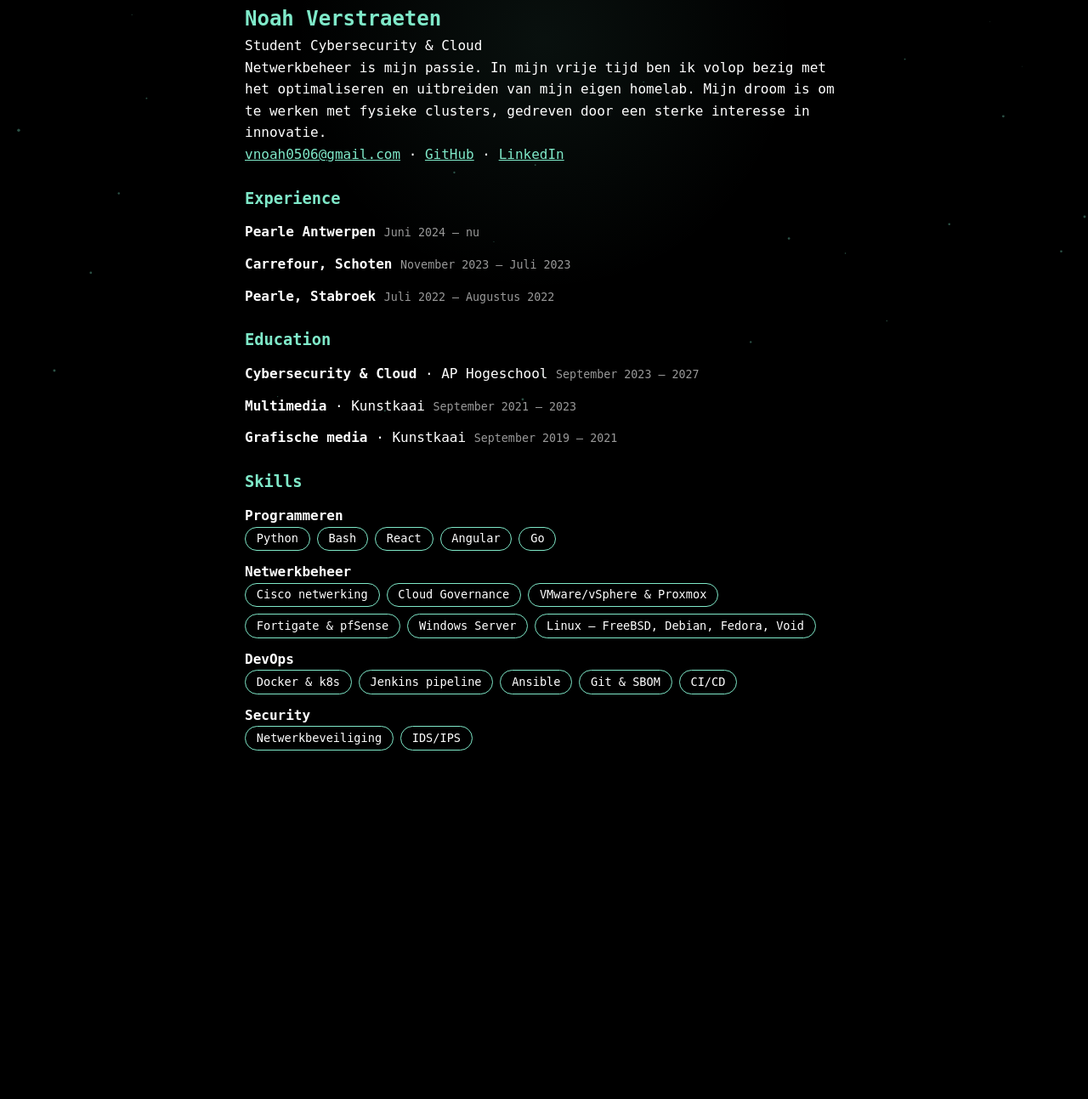
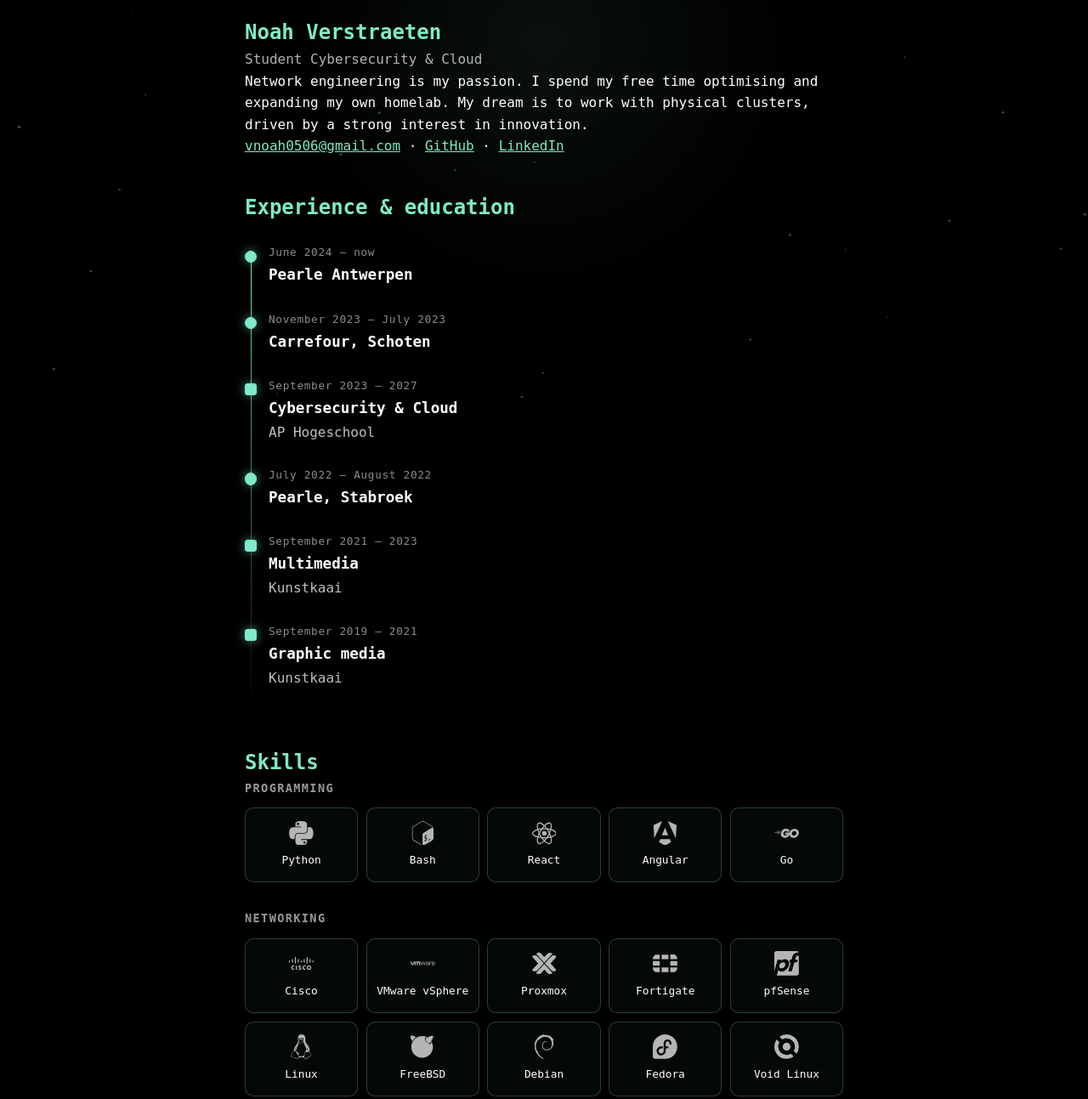
Before and after one commit to Noah-school/Portfolio-, an Astro site: page /cv in a window 1280 px wide. Shown: the part 271-1564 px from the top of the page at 85% size. Before the commit the page ends 1218 px from the top, so only its background shows below. Built offline with nearby package versions, Linux system fonts and the light colour scheme; Astro itself is replaced by a stand-in of ours.

Commit message:
Translate site to English; add timeline, tech icon grid and contact call to action

```diff
--- a/package.json
+++ b/package.json
@@ -8,6 +8,7 @@
     "preview": "astro preview"
   },
   "dependencies": {
-    "astro": "^7.4.2"
+    "astro": "^7.4.2",
+    "simple-icons": "^16.35.0"
   }
 }
--- /dev/null
+++ b/src/components/TechGrid.astro
@@ -0,0 +1,48 @@
+---
+import * as si from "simple-icons";
+import cv from "../data/cv.json";
+
+const icons = si as unknown as Record<string, { path: string }>;
+---
+{cv.skills.map(g => (
+  <div class="group reveal">
+    <h3>{g.group}</h3>
+    <ul>
+      {g.items.map(item => {
+        const icon = "icon" in item ? icons[item.icon] : undefined;
+        return (
+          <li class:list={{ plain: !icon }}>
+            {icon && <svg viewBox="0 0 24 24" fill="currentColor" aria-hidden="true"><path d={icon.path} /></svg>}
+            <span>{item.name}</span>
+          </li>
+        );
+      })}
+    </ul>
+  </div>
+))}
+
+<style>
+  .group { margin-bottom: 2rem; }
+  h3 { font-size: .85rem; text-transform: uppercase; letter-spacing: .1em; opacity: .6; margin-bottom: .75rem; }
+  ul { list-style: none; padding: 0; display: grid; grid-template-columns: repeat(auto-fill, minmax(7.5rem, 1fr)); gap: .6rem; }
+  li {
+    display: flex;
+    flex-direction: column;
+    align-items: center;
+    justify-content: center;
+    gap: .5rem;
+    min-height: 5.5rem;
+    padding: .75rem .5rem;
+    border: 1px solid rgba(127, 233, 201, .25);
+    border-radius: 10px;
+    background: rgba(127, 233, 201, .03);
+    text-align: center;
+    font-size: .8rem;
+    transition: transform .3s, border-color .3s, background .3s, color .3s;
+  }
+  li svg { width: 1.8rem; height: 1.8rem; opacity: .7; transition: opacity .3s, color .3s; }
+  li:hover { transform: translateY(-4px); border-color: var(--accent); background: rgba(127, 233, 201, .08); color: var(--accent); }
+  li:hover svg { opacity: 1; color: var(--accent); }
+  li.plain { min-height: 3rem; opacity: .75; }
+  @media (prefers-reduced-motion: reduce) { li:hover { transform: none; } }
+</style>
--- /dev/null
+++ b/src/components/Timeline.astro
@@ -0,0 +1,45 @@
+---
+import cv from "../data/cv.json";
+
+const entries = [...cv.timeline].sort((a, b) => b.start.localeCompare(a.start));
+---
+<ol class="timeline">
+  {entries.map((e, i) => (
+    <li class={`reveal ${e.type}`} style={`transition-delay:${i * 80}ms`}>
+      <span class="dot" aria-hidden="true"></span>
+      <span class="period">{e.period}</span>
+      <strong>{e.title}</strong>
+      {"place" in e && <span class="place">{e.place}</span>}
+    </li>
+  ))}
+</ol>
+
+<style>
+  .timeline { list-style: none; padding: 0 0 0 1.75rem; position: relative; margin: 1.5rem 0; }
+  .timeline::before {
+    content: "";
+    position: absolute;
+    left: .45rem;
+    top: .5rem;
+    bottom: .5rem;
+    width: 1px;
+    background: linear-gradient(var(--accent), transparent);
+  }
+  li { position: relative; display: grid; gap: .1rem; padding-bottom: 1.75rem; }
+  .dot {
+    position: absolute;
+    left: -1.75rem;
+    top: .45rem;
+    width: .9rem;
+    height: .9rem;
+    border-radius: 50%;
+    background: #000;
+    border: 1px solid var(--accent);
+    transition: background .6s, box-shadow .6s;
+  }
+  li.in .dot { background: var(--accent); box-shadow: 0 0 12px rgba(127, 233, 201, .6); }
+  li.study .dot { border-radius: 3px; }
+  .period { font-size: .8rem; opacity: .55; letter-spacing: .05em; }
+  strong { font-size: 1.1rem; }
+  .place { opacity: .75; }
+</style>
--- a/src/data/cv.json
+++ b/src/data/cv.json
@@ -1,26 +1,36 @@
 {
   "name": "Noah Verstraeten",
   "title": "Student Cybersecurity & Cloud",
-  "summary": "Netwerkbeheer is mijn passie. In mijn vrije tijd ben ik volop bezig met het optimaliseren en uitbreiden van mijn eigen homelab. Mijn droom is om te werken met fysieke clusters, gedreven door een sterke interesse in innovatie.",
+  "tagline": "Network engineering is my passion.",
+  "summary": "I spend my free time optimising and expanding my own homelab. My dream is to work with physical clusters, driven by a strong interest in innovation.",
   "contact": {
     "email": "vnoah0506@gmail.com",
     "github": "https://github.com/Noah-school",
     "linkedin": "https://linkedin.com/in/noahverstraeten"
   },
-  "experience": [
-    { "company": "Pearle Antwerpen", "period": "Juni 2024 – nu" },
-    { "company": "Carrefour, Schoten", "period": "November 2023 – Juli 2023" },
-    { "company": "Pearle, Stabroek", "period": "Juli 2022 – Augustus 2022" }
-  ],
-  "education": [
-    { "degree": "Cybersecurity & Cloud", "school": "AP Hogeschool", "period": "September 2023 – 2027" },
-    { "degree": "Multimedia", "school": "Kunstkaai", "period": "September 2021 – 2023" },
-    { "degree": "Grafische media", "school": "Kunstkaai", "period": "September 2019 – 2021" }
+  "timeline": [
+    { "start": "2024-06", "type": "work", "title": "Pearle Antwerpen", "period": "June 2024 – now" },
+    { "start": "2023-11", "type": "work", "title": "Carrefour, Schoten", "period": "November 2023 – July 2023" },
+    { "start": "2023-09", "type": "study", "title": "Cybersecurity & Cloud", "place": "AP Hogeschool", "period": "September 2023 – 2027" },
+    { "start": "2022-07", "type": "work", "title": "Pearle, Stabroek", "period": "July 2022 – August 2022" },
+    { "start": "2021-09", "type": "study", "title": "Multimedia", "place": "Kunstkaai", "period": "September 2021 – 2023" },
+    { "start": "2019-09", "type": "study", "title": "Graphic media", "place": "Kunstkaai", "period": "September 2019 – 2021" }
   ],
   "skills": [
-    { "group": "Programmeren", "items": ["Python", "Bash", "React", "Angular", "Go"] },
-    { "group": "Netwerkbeheer", "items": ["Cisco netwerking", "Cloud Governance", "VMware/vSphere & Proxmox", "Fortigate & pfSense", "Windows Server", "Linux – FreeBSD, Debian, Fedora, Void"] },
-    { "group": "DevOps", "items": ["Docker & k8s", "Jenkins pipeline", "Ansible", "Git & SBOM", "CI/CD"] },
-    { "group": "Security", "items": ["Netwerkbeveiliging", "IDS/IPS"] }
+    { "group": "Programming", "items": [
+      { "name": "Python", "icon": "siPython" }, { "name": "Bash", "icon": "siGnubash" }, { "name": "React", "icon": "siReact" },
+      { "name": "Angular", "icon": "siAngular" }, { "name": "Go", "icon": "siGo" }
+    ] },
+    { "group": "Networking", "items": [
+      { "name": "Cisco", "icon": "siCisco" }, { "name": "VMware vSphere", "icon": "siVmware" }, { "name": "Proxmox", "icon": "siProxmox" },
+      { "name": "Fortigate", "icon": "siFortinet" }, { "name": "pfSense", "icon": "siPfsense" }, { "name": "Linux", "icon": "siLinux" },
+      { "name": "FreeBSD", "icon": "siFreebsd" }, { "name": "Debian", "icon": "siDebian" }, { "name": "Fedora", "icon": "siFedora" },
+      { "name": "Void Linux", "icon": "siVoidlinux" }, { "name": "Windows Server" }, { "name": "Cloud governance" }
+    ] },
+    { "group": "DevOps", "items": [
+      { "name": "Docker", "icon": "siDocker" }, { "name": "Kubernetes", "icon": "siKubernetes" }, { "name": "Jenkins", "icon": "siJenkins" },
+      { "name": "Ansible", "icon": "siAnsible" }, { "name": "Git", "icon": "siGit" }, { "name": "SBOM" }, { "name": "CI/CD" }
+    ] },
+    { "group": "Security", "items": [{ "name": "Network security" }, { "name": "IDS/IPS" }] }
   ]
 }
--- a/src/pages/cv.astro
+++ b/src/pages/cv.astro
@@ -1,49 +1,30 @@
 ---
 import Base from "../layouts/Base.astro";
+import Timeline from "../components/Timeline.astro";
+import TechGrid from "../components/TechGrid.astro";
 import cv from "../data/cv.json";
 ---
 <Base title="CV">
   <main class="page">
     <h1>CV</h1>
     <h2>{cv.name}</h2>
-    <p>{cv.title}</p>
-    <p>{cv.summary}</p>
-    <p><a href={`mailto:${cv.contact.email}`}>{cv.contact.email}</a> · <a href={cv.contact.github}>GitHub</a> · <a href={cv.contact.linkedin}>LinkedIn</a></p>
+    <p class="role">{cv.title}</p>
+    <p>{cv.tagline} {cv.summary}</p>
+    <p>
+      <a href={`mailto:${cv.contact.email}`}>{cv.contact.email}</a> ·
+      <a href={cv.contact.github}>GitHub</a> ·
+      <a href={cv.contact.linkedin}>LinkedIn</a>
+    </p>
 
-    <h3>Experience</h3>
-    {cv.experience.map(e => (
-      <section>
-        <strong>{e.company}</strong> <small>{e.period}</small>
-      </section>
-    ))}
+    <h2>Experience &amp; education</h2>
+    <Timeline />
 
-    <h3>Education</h3>
-    {cv.education.map(e => (
-      <section><strong>{e.degree}</strong> · {e.school} <small>{e.period}</small></section>
-    ))}
-
-    <h3>Skills</h3>
-    {cv.skills.map(g => (
-      <section>
-        <strong>{g.group}</strong>
-        <ul class="skills">{g.items.map((k, i) => <li style={`--i:${i}`}>{k}</li>)}</ul>
-      </section>
-    ))}
+    <h2>Skills</h2>
+    <TechGrid />
   </main>
 </Base>
 
 <style>
-  h2, h3 { margin-top: 1.5rem; color: var(--accent); }
-  section { margin-top: .75rem; }
-  small { opacity: .6; }
-  .skills { list-style: none; padding: 0; display: flex; flex-wrap: wrap; gap: .5rem; }
-  .skills li {
-    border: 1px solid var(--accent);
-    border-radius: 999px;
-    padding: .15rem .8rem;
-    font-size: .85rem;
-    animation: pop .5s calc(var(--i) * 80ms) backwards;
-  }
-  @keyframes pop { from { opacity: 0; transform: scale(.7); } }
-  @media (prefers-reduced-motion: reduce) { .skills li { animation: none; } }
+  h2 { margin-top: 2.5rem; color: var(--accent); }
+  .role { opacity: .7; }
 </style>
--- a/src/pages/index.astro
+++ b/src/pages/index.astro
@@ -2,6 +2,8 @@
 import { getCollection } from "astro:content";
 import Base from "../layouts/Base.astro";
 import CardFan from "../components/CardFan.astro";
+import Timeline from "../components/Timeline.astro";
+import TechGrid from "../components/TechGrid.astro";
 import cv from "../data/cv.json";
 
 const posts = (await getCollection("blog", p => !p.data.draft))
@@ -11,17 +13,23 @@
 <Base title="Home">
   <section id="home" class="hero">
     <h1 class="type" data-text={cv.name} aria-label={cv.name}>{cv.name}</h1>
-    <p>{cv.title}</p>
-    <a class="cta" href="#projects">See my work ↓</a>
+    <p class="role">{cv.title}</p>
+    <p>{cv.tagline}</p>
+    <div class="actions">
+      <a class="cta primary" href="#contact">Get in touch</a>
+      <a class="cta" href="#projects">See my work ↓</a>
+    </div>
   </section>
 
   <CardFan />
 
-  <section id="cv" class="block reveal">
-    <h2>CV</h2>
-    <p>{cv.summary}</p>
-    <p class="skills">{cv.skills.flatMap(g => g.items).slice(0, 8).join(" · ")}</p>
-    <p><a href="/cv">Full CV →</a></p>
+  <section id="cv" class="block wide">
+    <h2 class="reveal">About &amp; CV</h2>
+    <p class="lead reveal">{cv.summary}</p>
+    <Timeline />
+    <h3 class="sub reveal">Skills</h3>
+    <TechGrid />
+    <p class="reveal"><a href="/cv">Full CV →</a></p>
   </section>
 
   <section id="blog" class="block reveal">
@@ -34,10 +42,11 @@
     <p><a href="/blog">All posts →</a></p>
   </section>
 
-  <section id="contact" class="block reveal">
-    <h2>Contact</h2>
-    <p><a href={`mailto:${cv.contact.email}`}>{cv.contact.email}</a></p>
-    <p><a href={cv.contact.github}>GitHub</a> · <a href={cv.contact.linkedin}>LinkedIn</a></p>
+  <section id="contact" class="block reveal contact">
+    <h2>Let's talk</h2>
+    <p class="lead">Looking for an internship or a team to learn with? Send me a message.</p>
+    <a class="cta primary" href={`mailto:${cv.contact.email}`}>{cv.contact.email}</a>
+    <p class="links"><a href={cv.contact.linkedin}>LinkedIn</a> · <a href={cv.contact.github}>GitHub</a></p>
   </section>
 </Base>
 
@@ -70,10 +79,18 @@
   .type::after { content: "▌"; color: var(--accent); margin-left: .1em; animation: blink 1s steps(2) infinite; }
   @keyframes blink { 50% { opacity: 0; } }
   .hero p { max-width: 32rem; opacity: .8; }
+  .hero .role { font-size: 1.3rem; opacity: 1; color: var(--accent); }
+  .actions { display: flex; gap: 1rem; flex-wrap: wrap; justify-content: center; margin-top: .5rem; }
   .cta { text-decoration: none; border: 1px solid var(--accent); border-radius: 6px; padding: .6rem 1.2rem; transition: background .3s; }
   .cta:hover { background: rgba(127, 233, 201, .15); }
+  .primary { background: var(--accent); color: #000; font-weight: bold; }
+  .primary:hover { background: #fff; }
+  .wide { max-width: 56rem; }
+  .lead { font-size: 1.15rem; line-height: 1.8; max-width: 40rem; margin-bottom: 1.5rem; }
+  .sub { color: var(--accent); margin: 2.5rem 0 1.25rem; letter-spacing: .05em; }
+  .contact { text-align: center; display: flex; flex-direction: column; align-items: center; gap: 1.25rem; }
+  .contact .lead { margin: 0; }
   ul { list-style: none; padding: 0; margin-bottom: 1rem; }
   li { margin-bottom: .5rem; }
   small { opacity: .6; margin-left: .5rem; }
-  .skills { opacity: .7; margin-bottom: 1rem; }
 </style>
```
Also changed, not shown: 1 other file.
